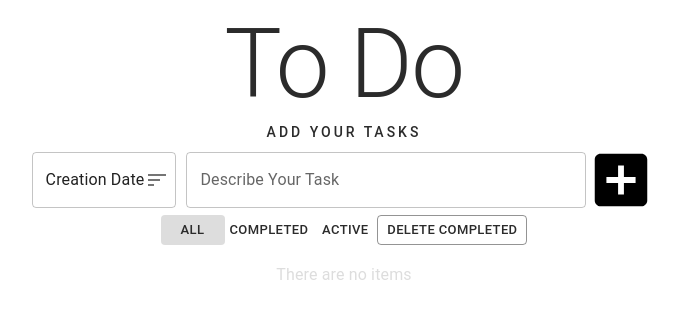
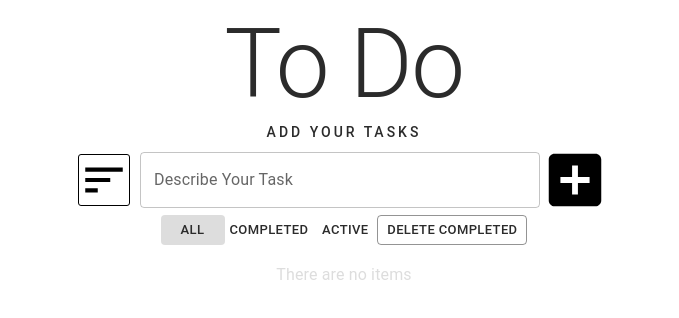
Before and after one commit to kuzivka/todo, a React (Create React App) app: page / in a window 1280 px wide. Shown: the top 318 px of the page, without its empty margins (296-975 px from the left). Built offline with nearby package versions, Linux system fonts and the light colour scheme; the HTML template or start-up script is replaced by a standard one.

Commit message:
Fixed UI for sorting

```diff
--- a/src/components/TaskInput.tsx
+++ b/src/components/TaskInput.tsx
@@ -6,8 +6,12 @@ import {
 } from 'react';
 import { useDispatch, useSelector } from 'react-redux';
 import { MenuItem, Select, SelectChangeEvent, TextField } from '@mui/material';
-import { AddBox, SortOutlined } from '@mui/icons-material';
-import { addTodo, filterTodoList, sortTodoList } from '../actions/actionCreators';
+import { AddBox, Sort, SortOutlined } from '@mui/icons-material';
+import {
+  addTodo,
+  filterTodoList,
+  sortTodoList,
+} from '../actions/actionCreators';
 import { getNewTaskObject } from '../utils/getNewTaskObject';
 import { AddNewTodoModal } from './AddNewTodoModal';
 import { getSortingOption } from '../selectors/getSortingOption';
@@ -15,6 +19,7 @@ import { getSortingOption } from '../selectors/getSortingOption';
 export default function TaskInput() {
   const [isModalOpen, setModalOpen] = useState(false);
   const [taskValue, setTaskValue] = useState('');
+  const [isOptionsOpen, setOpen] = useState(false);
   const sortOption = useSelector(getSortingOption);
   const dispatch = useDispatch();
 
@@ -42,17 +47,23 @@ export default function TaskInput() {
   const selectHandler = useCallback(
     (event: SelectChangeEvent<SortingOption>) => {
       dispatch(sortTodoList(event.target.value as SortingOption));
-    }, [dispatch]
+      setOpen(!isOptionsOpen);
+    },
+    [dispatch, isOptionsOpen]
   );
+
+  const togleOpenSortingOptins = () => {
+    setOpen(!isOptionsOpen);
+  };
 
   return (
     <div className="task-input-container">
+      <Sort className="sort-icon" onClick={togleOpenSortingOptins} />
       <Select
-        className=""
-        sx={{
-          marginRight: '10px',
-          '.MuiSelect-iconOpen': { transform: 'none' },
-        }}
+        open={isOptionsOpen}
+        onClose={togleOpenSortingOptins}
+        onOpen={togleOpenSortingOptins}
+        className="select-input"
         labelId="demo-simple-select-label"
         id="demo-simple-select"
         value={sortOption}
--- a/src/components/TaskViewModal.tsx
+++ b/src/components/TaskViewModal.tsx
@@ -18,7 +18,7 @@ export function TaskViewModal(props: ITaskViewModalProps) {
 
   const { open, initialTask, onClose, onSave } = props;
 
-  const [taskValue, setTaskValue] = useState(initialTask?.task);
+  const [taskValue, setTaskValue] = useState(initialTask?.task ?? '');
   const [expirationDate, setExpirationDate] = useState<number>(
     initialTask?.expiresAt ? initialTask.expiresAt : oneDayAdvanceDate.valueOf()
   );
--- a/src/components/styles/style.scss
+++ b/src/components/styles/style.scss
@@ -39,15 +39,20 @@
   justify-content: center;
 }
 
+.select-input {
+  visibility: hidden;
+  width: 0;
+  margin-right: 10px;
+}
 .no-item-title {
   color: #ddd;
 }
-.sort-icon{
-  width: 70px !important;
-  font-size: 60px !important;
-  // border: 1px solid black;
+.sort-icon {
+  font-size: 50px !important;
+  border: 1px solid black;
+  border-radius: 3px;
 }
-.active-button{
+.active-button {
   background-color: #ddd !important;
 }
 .modal-box {
```
